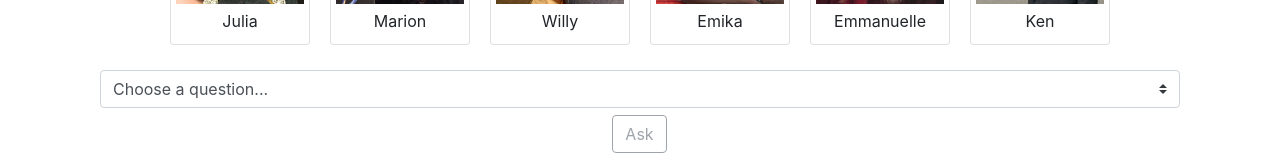
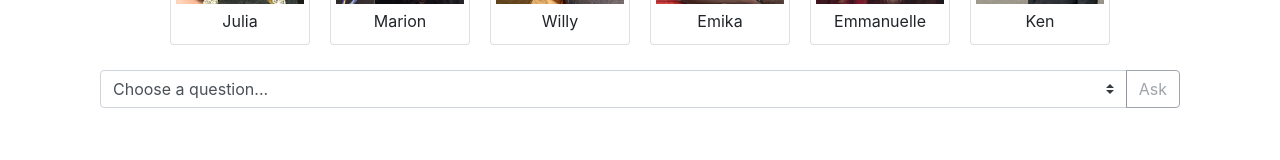
Before and after one commit to Anne-Anq/WhoIsIt, a React (Create React App) app: page / in a window 1280 px wide. Both pictures are taken after a click on the button "I chose someone". Shown: the part 585-745 px from the top of the page. Built offline with nearby package versions, Linux system fonts and the light colour scheme.

Commit message:
fix dropdown list

```diff
--- a/src/components/game.jsx
+++ b/src/components/game.jsx
@@ -31,7 +31,7 @@ class Game extends Grid {
     const compsPossibleChoices = randomPeopleSelection;
     const compsOneChoice = getOnePerson(randomPeopleSelection);
     const turn = 0;
-    // const windowDims = { height: window.innerHeight, width: window.innerWidth };
+
     this.setState({
       people,
       usersChoiceProperties,
@@ -52,7 +52,7 @@ class Game extends Grid {
     const height =
       window.innerHeight - bannerHeight - alertHeight - bottomHeight;
     const cardHeight = 2 * margin + (width < 450 ? 100 : 175);
-    console.log(bannerHeight, alertHeight, bottomHeight);
+
     const cardsInWidth = Math.floor(width / cardWidth);
     const cardsInHeight = Math.floor(height / cardHeight);
 
--- a/src/components/question.jsx
+++ b/src/components/question.jsx
@@ -18,7 +18,7 @@ class Question extends Component {
   };
   usersQuestion = ({ onClick, compsChoiceProperties }) => {
     return (
-      <React.Fragment className="input-group">
+      <div className="input-group">
         <select
           className="custom-select"
           id="inputGroupSelect04"
@@ -46,7 +46,7 @@ class Question extends Component {
             Ask
           </button>
         </div>
-      </React.Fragment>
+      </div>
     );
   };
   handleChange = event => {
```
